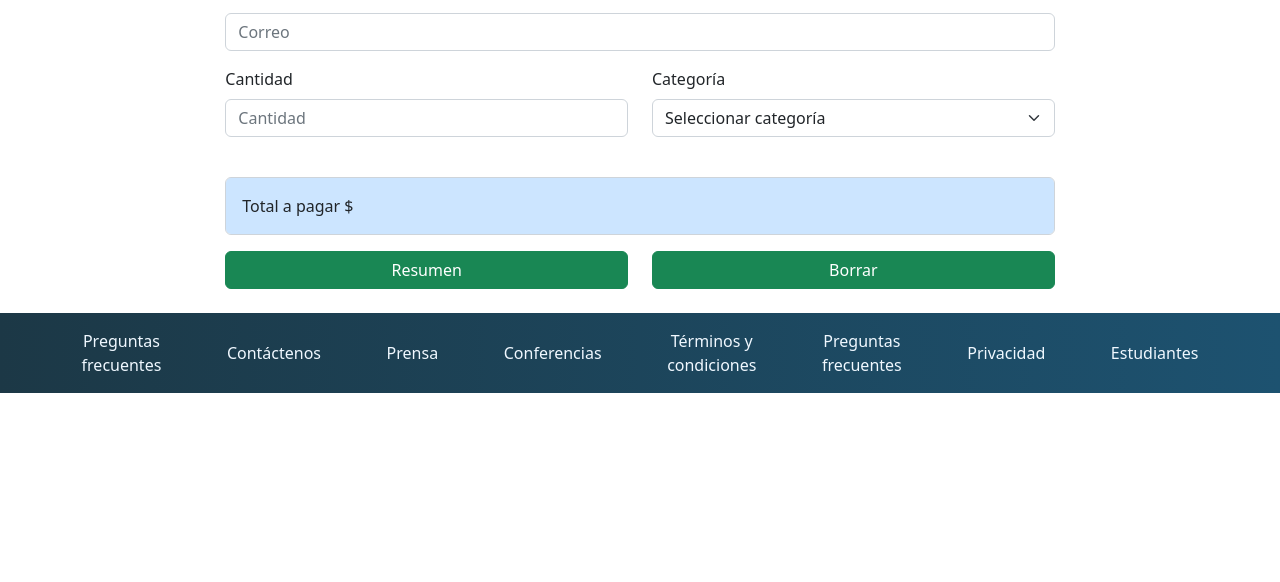
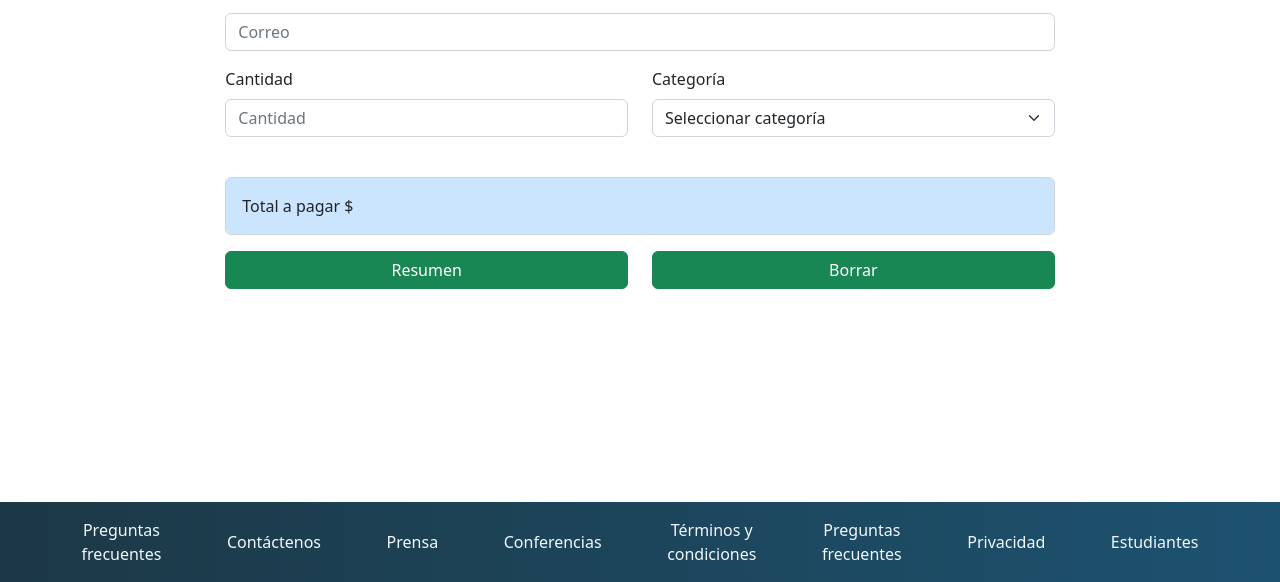
Before and after one commit to DanielRizzu/TpIntegradorJS-CoC, a plain HTML site: page compraTicket.html in a window 1280 px wide. Shown: the part 466-1048 px from the top of the page. Before the commit the page ends 859 px from the top, so only its background shows below. Drawn offline with nearby package versions, Linux system fonts and the light colour scheme.

Commit message:
commit 2
Arreglo footer compraTicket

```diff
--- a/compraTicket.html
+++ b/compraTicket.html
@@ -133,7 +133,7 @@
     <!-- Fin del formulario -->
 
 
-    <footer class="degradado text-light text-center mt-4">
+    <footer class=" footer degradado text-light text-center mt-4">
         <div class="d-md-flex justify-content-evenly p-3">
             <li class="list-group-item my-auto"><a class=" hoverAmarilloFooter" href="#">
                     Preguntas <br>
--- a/css/styles.css
+++ b/css/styles.css
@@ -1,3 +1,18 @@
+html,
+body {
+    height: 100%;
+}
+
+.container {
+    min-height: 100%;
+    display: flex;
+    flex-direction: column;
+}
+
+.footer {
+    margin-top: auto;
+}
+
 html {
     max-width: 100% !important;
     overflow-x: hidden !important;
```
